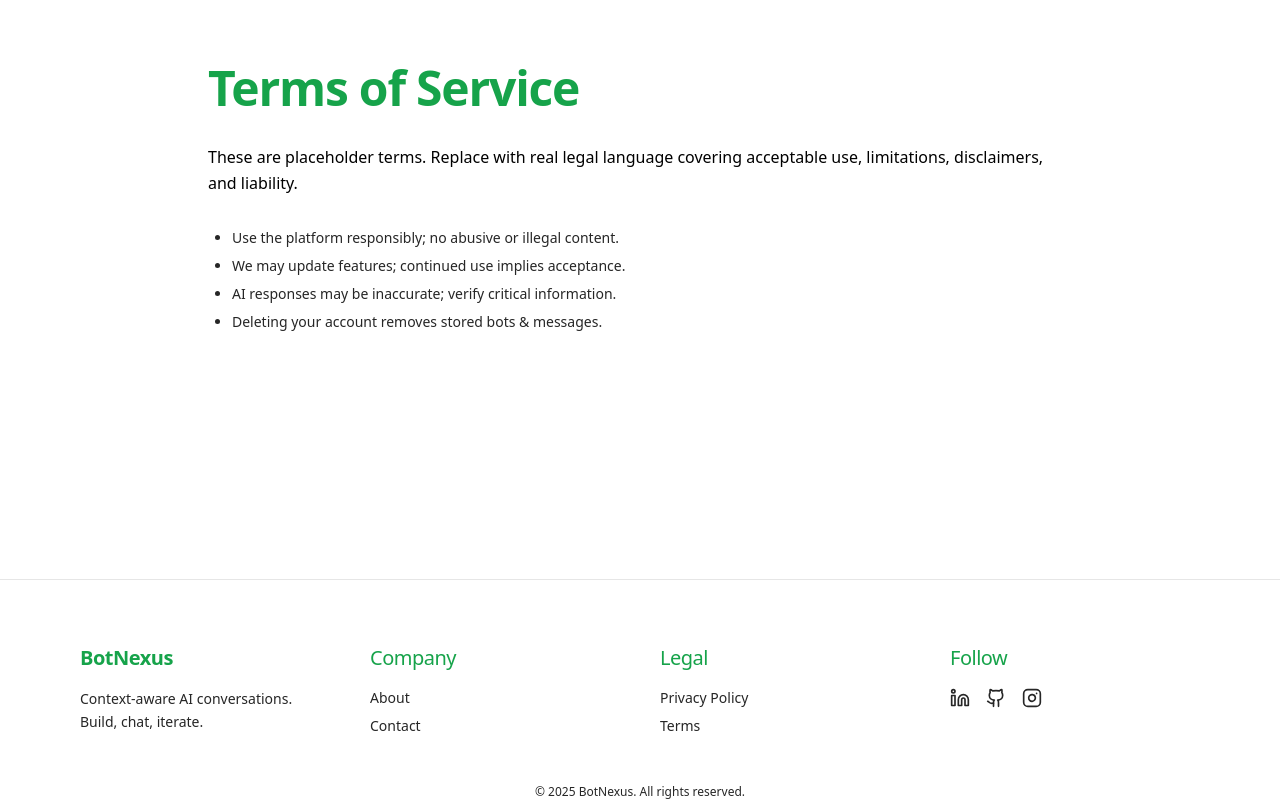
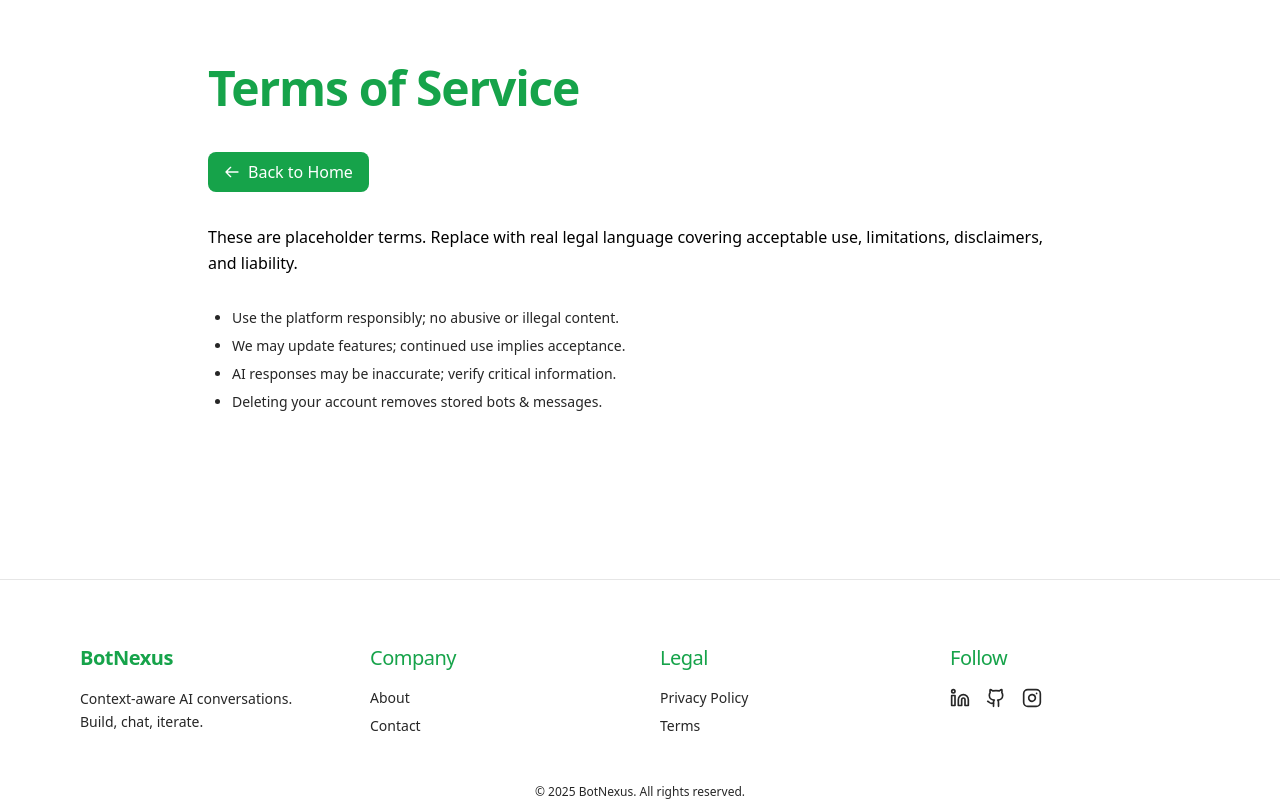
Before and after one commit to dulanprabashwara/chat-bot, a Next.js app: page /terms in a window 1280 px wide. Built offline with nearby package versions, Linux system fonts and the light colour scheme.

Commit message:
feat: Update dependencies and enhance loading states in Chat and Create Bot pages style: Add back to home button in Privacy and Terms pages for improved navigation

```diff
--- a/src/app/chat/[botId]/page.js
+++ b/src/app/chat/[botId]/page.js
@@ -39,8 +39,13 @@ export default function ChatPage({ params }) {
 
   if (loading) {
     return (
-      <div className="flex items-center justify-center">
-        <div className="inline-block animate-spin rounded-full h-8 w-8 border-4 border-gray-300 border-t-green-600 dark:border-t-green-400"></div>
+      <div className="flex items-center justify-center min-h-screen">
+        <div className="text-center space-y-4">
+          <div className="inline-block animate-spin rounded-full h-12 w-12 border-4 border-gray-300 border-t-green-600 dark:border-t-green-400"></div>
+          <p className="text-green-600 dark:text-green-400 text-lg font-medium">
+            Loading Chat...
+          </p>
+        </div>
       </div>
     );
   }
--- a/src/app/create-bot/page.js
+++ b/src/app/create-bot/page.js
@@ -35,11 +35,12 @@ export default function CreateBotPage() {
 
   if (loading) {
     return (
-      <div className="p-8">
-        <div className="max-w-4xl mx-auto">
-          <div className="text-center">
-            <div className="inline-block animate-spin rounded-full h-8 w-8 border-4 border-gray-300 border-t-green-600 dark:border-t-green-400"></div>
-          </div>
+      <div className="flex items-center justify-center min-h-screen">
+        <div className="text-center space-y-4">
+          <div className="inline-block animate-spin rounded-full h-12 w-12 border-4 border-gray-300 border-t-green-600 dark:border-t-green-400"></div>
+          <p className="text-green-600 dark:text-green-400 text-lg font-medium">
+            Loading...
+          </p>
         </div>
       </div>
     );
--- a/src/app/page.js
+++ b/src/app/page.js
@@ -96,7 +96,7 @@ export default function Home() {
 
   if (isLoading) {
     return (
-      <div className="flex items-center justify-center transition-colors">
+      <div className="flex items-center justify-center min-h-screen transition-colors">
         <div className="text-center space-y-6">
           {/* Enhanced loading spinner */}
           <div className="relative">
--- a/src/app/privacy/page.js
+++ b/src/app/privacy/page.js
@@ -1,12 +1,37 @@
 import Footer from "@/components/Footer";
+import Link from "next/link";
 
 export default function PrivacyPage() {
   return (
     <div className="min-h-screen flex flex-col transition-colors">
       <div className="container mx-auto px-4 py-16 max-w-4xl space-y-8 flex-grow">
-        <h1 className="text-5xl font-bold text-green-600 dark:text-green-400 mb-4">
-          Privacy Policy
-        </h1>
+        <div className="space-y-6">
+          <h1 className="text-5xl font-bold text-green-600 dark:text-green-400 mb-4">
+            Privacy Policy
+          </h1>
+
+          {/* Back to Home Button */}
+          <Link
+            href="/"
+            className="inline-flex items-center gap-2 px-4 py-2 bg-green-600 hover:bg-green-700 dark:bg-green-500 dark:hover:bg-green-600 text-white rounded-lg transition-colors duration-200 font-medium"
+          >
+            <svg
+              className="w-4 h-4"
+              fill="none"
+              stroke="currentColor"
+              viewBox="0 0 24 24"
+              xmlns="http://www.w3.org/2000/svg"
+            >
+              <path
+                strokeLinecap="round"
+                strokeLinejoin="round"
+                strokeWidth={2}
+                d="M10 19l-7-7m0 0l7-7m-7 7h18"
+              />
+            </svg>
+            Back to Home
+          </Link>
+        </div>
         <p className="text-foreground leading-relaxed">
           This is a placeholder privacy policy. Customize with real details
           about data collection, usage, storage duration, third-party services,
--- a/src/app/terms/page.js
+++ b/src/app/terms/page.js
@@ -1,12 +1,37 @@
 import Footer from "@/components/Footer";
+import Link from "next/link";
 
 export default function TermsPage() {
   return (
     <div className="min-h-screen flex flex-col transition-colors">
       <div className="container mx-auto px-4 py-16 max-w-4xl space-y-8 flex-grow">
-        <h1 className="text-5xl font-bold text-green-600 dark:text-green-400 mb-4">
-          Terms of Service
-        </h1>
+        <div className="space-y-6">
+          <h1 className="text-5xl font-bold text-green-600 dark:text-green-400 mb-4">
+            Terms of Service
+          </h1>
+
+          {/* Back to Home Button */}
+          <Link
+            href="/"
+            className="inline-flex items-center gap-2 px-4 py-2 bg-green-600 hover:bg-green-700 dark:bg-green-500 dark:hover:bg-green-600 text-white rounded-lg transition-colors duration-200 font-medium"
+          >
+            <svg
+              className="w-4 h-4"
+              fill="none"
+              stroke="currentColor"
+              viewBox="0 0 24 24"
+              xmlns="http://www.w3.org/2000/svg"
+            >
+              <path
+                strokeLinecap="round"
+                strokeLinejoin="round"
+                strokeWidth={2}
+                d="M10 19l-7-7m0 0l7-7m-7 7h18"
+              />
+            </svg>
+            Back to Home
+          </Link>
+        </div>
         <p className="text-foreground leading-relaxed">
           These are placeholder terms. Replace with real legal language covering
           acceptable use, limitations, disclaimers, and liability.
```
Also changed, not shown: package.json (+5 -2 lines), 1 other file (tests, documents, lock files or other folders).
